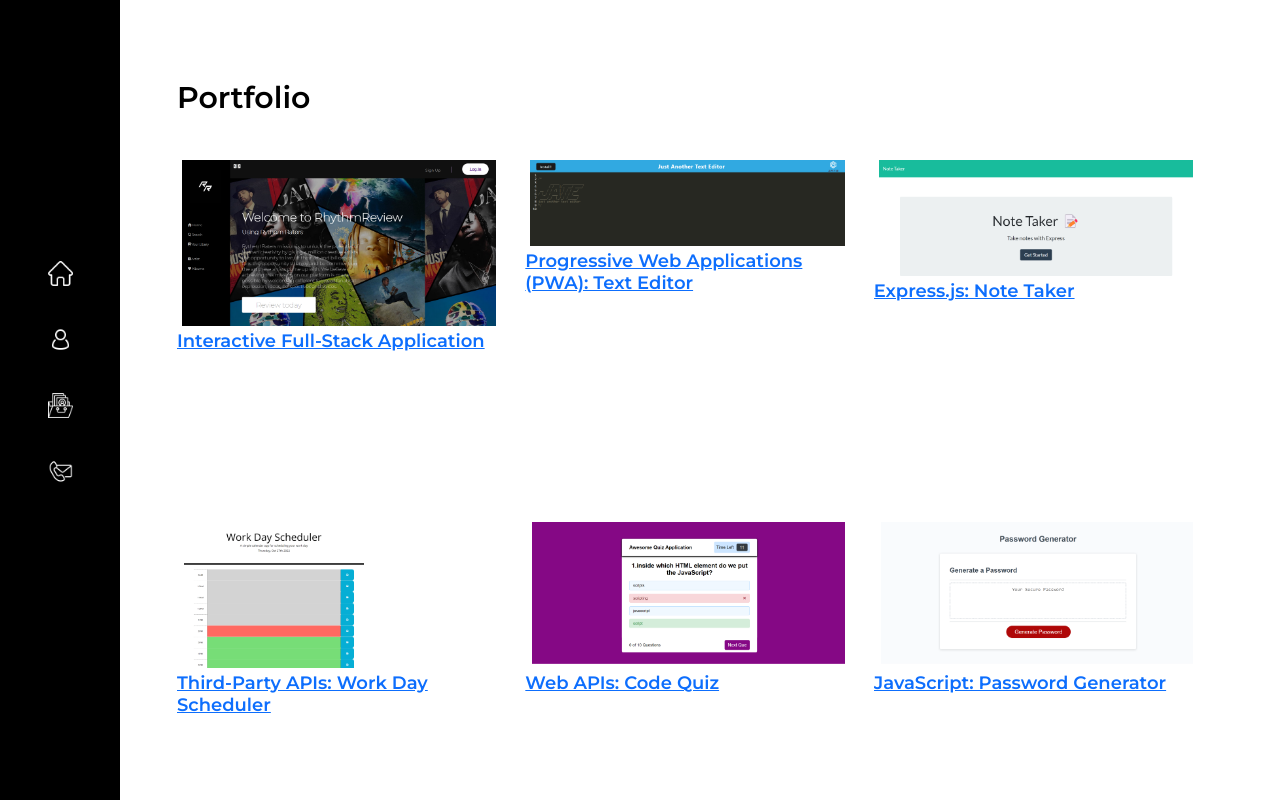
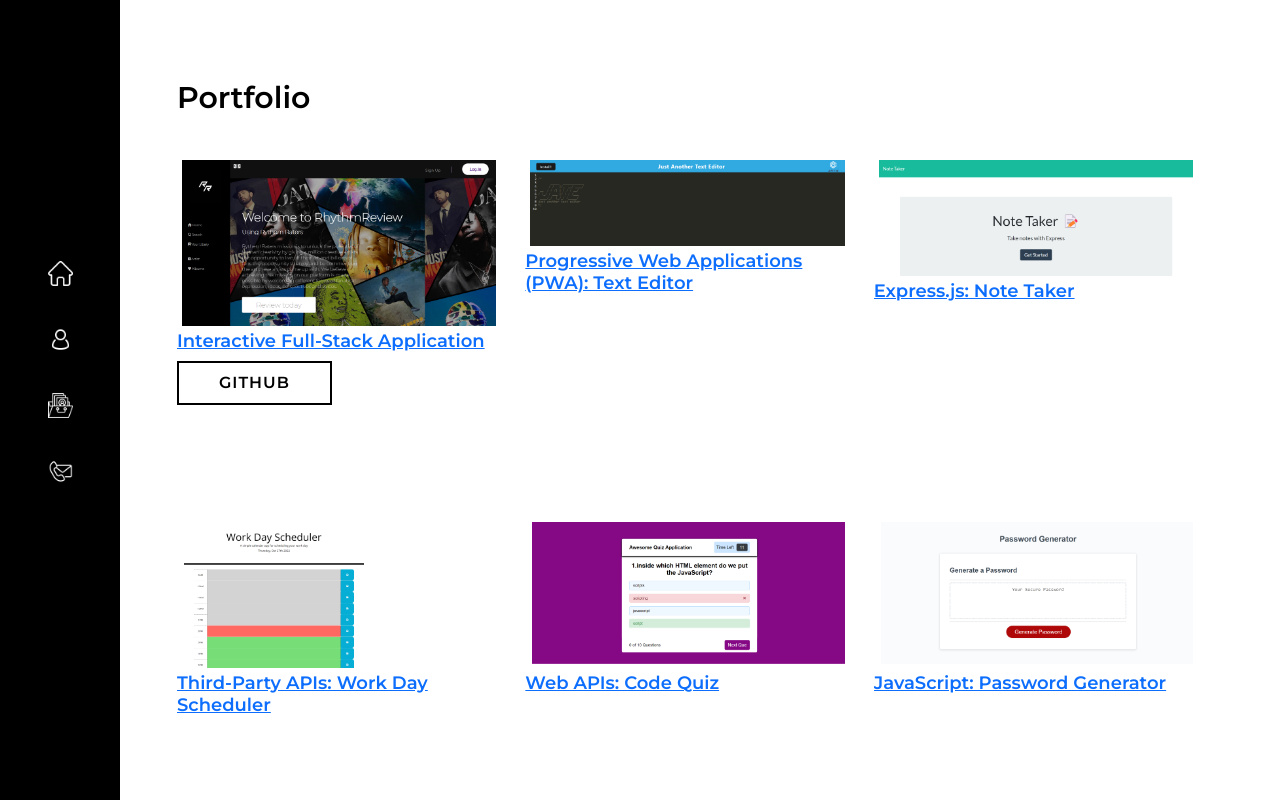
Before and after one commit to msheeq99/mohamud-portfolio, a React (Create React App) app: page /portfolio in a window 1280 px wide. Built offline with nearby package versions, Linux system fonts and the light colour scheme.

Commit message:
github link added one project 1

```diff
--- a/src/Pages/Projects.js
+++ b/src/Pages/Projects.js
@@ -6,7 +6,7 @@ import wds from "../assets/img/wds.png";
 import apiquiz from "../assets/img/apiquiz.png";
 import pgen from "../assets/img/pgen.png";
 import tpg from "../assets/img/tpg.png";
-import rollerRide from "../assets/img/rollerRide.png"
+import rollerRide from "../assets/img/rollerRide.png";
 
 import "./Projects.css";
 
@@ -26,6 +26,14 @@ const Portfolio = () => {
                   <a href="https://shrouded-woodland-67381.herokuapp.com/">
                     <img src={RR} className="img-fluid" alt="1Life" />
                     <h6>Interactive Full-Stack Application</h6>
+                    <button
+                      data-aos="fade-up"
+                      type="Github"
+                      a-href="https://github.com/Lacko3006/all-albums-all-genres"
+                      className="btn btn-primary"
+                    >
+                      github
+                    </button>
                   </a>
                 </div>
               </div>
```
